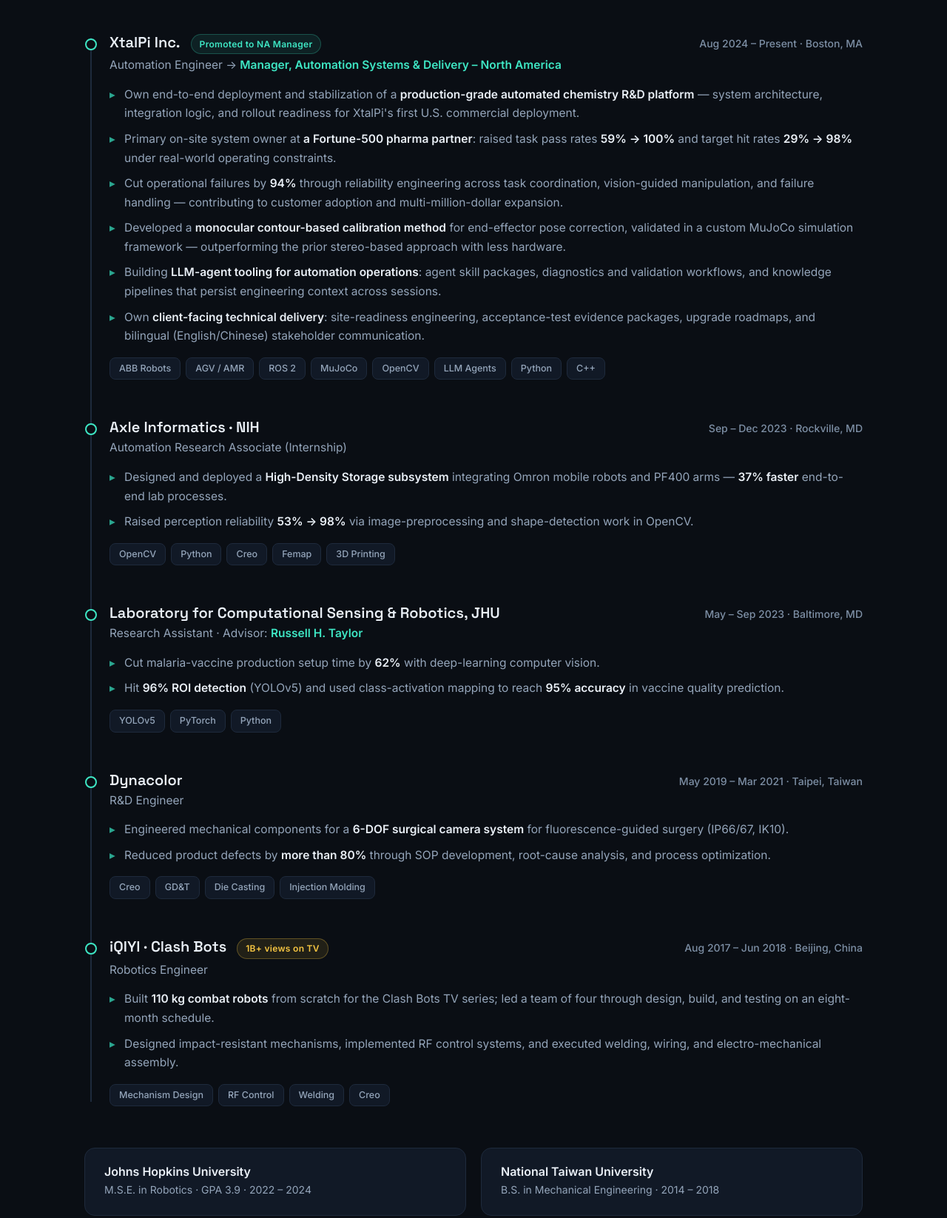
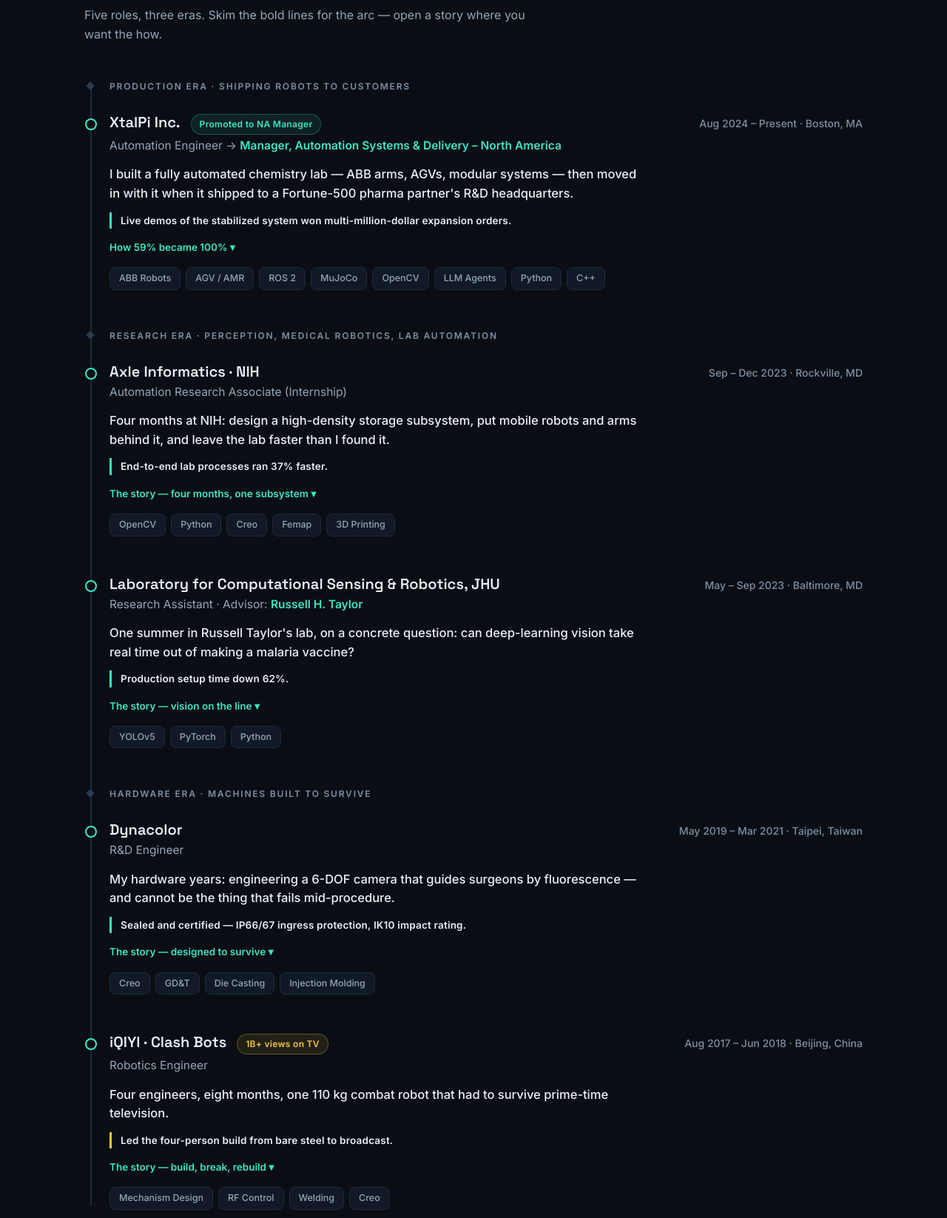
Before and after one commit to AustinHuang823/AustinHuang823.github.io, a plain HTML site: page index.html in a window 1280 px wide. Shown: the part 1127-2773 px from the top of the page at 74% size. Drawn offline with Linux system fonts and the light colour scheme.

Commit message:
Narrative timeline: era markers, story-first jobs, grounded metric restorations

```diff
--- a/index.html
+++ b/index.html
@@ -170,10 +170,18 @@
 .job .role em{color:var(--accent);font-style:normal;font-weight:600}
 .badge{display:inline-block;padding:3px 11px;border-radius:99px;font-size:12px;font-weight:600;letter-spacing:.3px;background:var(--accent-bg);color:var(--accent);border:1px solid rgba(var(--accent-rgb),.25);vertical-align:2px}
 .badge.gold{background:var(--gold-bg);color:var(--gold);border-color:rgba(var(--gold-rgb),.3)}
-.job ul{list-style:none;display:flex;flex-direction:column;gap:9px;margin-bottom:16px}
-.job li{color:var(--muted);padding-left:20px;position:relative;font-size:15.5px}
-.job li::before{content:"▸";position:absolute;left:0;color:var(--accent-dim)}
-.job li strong{color:var(--text);font-weight:600}
+.job-hook{color:var(--text);font-size:16.5px;font-weight:500;line-height:1.55;max-width:720px;margin-bottom:12px}
+.job-sig{border-left:3px solid var(--accent);padding-left:12px;color:var(--text);font-size:13.5px;font-weight:600;letter-spacing:.2px;margin-bottom:14px;max-width:720px}
+.job-sig.gold{border-left-color:var(--gold)}
+.job details.job-story{margin-bottom:16px}
+.job details.job-story summary{cursor:pointer;color:var(--accent);font-size:13.5px;font-weight:600}
+.job details.job-story summary::after{content:" ▾"}
+.job details.job-story[open] summary::after{content:" ▴"}
+.job details.job-story .story-body{padding-top:10px;color:var(--muted);font-size:15px;max-width:720px;display:flex;flex-direction:column;gap:10px}
+.job details.job-story .story-body strong{color:var(--text)}
+.job details.job-story .story-body .links{padding-top:2px}
+.tl-era{position:relative;margin-bottom:26px;color:var(--faint);font-size:12px;font-weight:600;letter-spacing:1.8px;text-transform:uppercase}
+.tl-era::before{content:"";position:absolute;left:-30px;top:5px;width:8px;height:8px;transform:rotate(45deg);background:var(--border2)}
 .chips{display:flex;flex-wrap:wrap;gap:7px}
 .chip{padding:4px 12px;border-radius:8px;background:var(--card);border:1px solid var(--border);color:var(--muted);font-size:12.5px;font-weight:500}
 .edu-row{display:grid;grid-template-columns:1fr 1fr;gap:20px;margin-top:56px}
@@ -403,60 +411,85 @@
     <div class="sec-head reveal">
       <div class="kicker">01 — Experience</div>
       <h2>Shipping robots that work outside the lab</h2>
+      <p>Five roles, three eras. Skim the bold lines for the arc — open a story where you want the how.</p>
     </div>
     <div class="timeline">
+
+      <div class="tl-era reveal">Production era · Shipping robots to customers</div>
 
       <div class="job reveal">
         <div class="job-head"><h3>XtalPi Inc.</h3> <span class="badge">Promoted to NA Manager</span> <span class="period">Aug 2024 – Present · Boston, MA</span></div>
         <div class="role">Automation Engineer → <em>Manager, Automation Systems &amp; Delivery – North America</em></div>
-        <ul role="list">
-          <li>Own end-to-end deployment and stabilization of a <strong>production-grade automated chemistry R&amp;D platform</strong> — system architecture, integration logic, and rollout readiness for XtalPi's first U.S. commercial deployment.</li>
-          <li>Primary on-site system owner at <strong>a Fortune-500 pharma partner</strong>: raised task pass rates <strong>59% → 100%</strong> and target hit rates <strong>29% → 98%</strong> under real-world operating constraints.</li>
-          <li>Cut operational failures by <strong>94%</strong> through reliability engineering across task coordination, vision-guided manipulation, and failure handling — contributing to customer adoption and multi-million-dollar expansion.</li>
-          <li>Developed a <strong>monocular contour-based calibration method</strong> for end-effector pose correction, validated in a custom MuJoCo simulation framework — outperforming the prior stereo-based approach with less hardware.</li>
-          <li>Building <strong>LLM-agent tooling for automation operations</strong>: agent skill packages, diagnostics and validation workflows, and knowledge pipelines that persist engineering context across sessions.</li>
-          <li>Own <strong>client-facing technical delivery</strong>: site-readiness engineering, acceptance-test evidence packages, upgrade roadmaps, and bilingual (English/Chinese) stakeholder communication.</li>
-        </ul>
+        <p class="job-hook">I built a fully automated chemistry lab — ABB arms, AGVs, modular systems — then moved in with it when it shipped to a Fortune-500 pharma partner's R&amp;D headquarters.</p>
+        <p class="job-sig">Live demos of the stabilized system won multi-million-dollar expansion orders.</p>
+        <details class="job-story" data-pid="job-xtalpi">
+          <summary>How 59% became 100%</summary>
+          <div class="story-body">
+            <p>The lab passed <strong>59%</strong> of its tasks when it landed at the partner's R&amp;D headquarters. On-site, I debugged everything with a wire in it — actuators, motor controllers over <strong>Modbus and CAN</strong>, the control software above them — and validated a monocular calibration method in <strong>MuJoCo</strong>. Pass rates hit <strong>100%</strong>, failures fell <strong>94%</strong>, and live demos turned into expansion orders. Delivery ran bilingual, FAT/SAT evidence included. Now: <strong>safety-gated LLM-agent tooling</strong> for operations.</p>
+            <div class="links"><a href="#case-xtalpi">See the production case study ↓</a><a href="case-study.html">Read the full write-up →</a></div>
+          </div>
+        </details>
         <div class="chips"><span class="chip">ABB Robots</span><span class="chip">AGV / AMR</span><span class="chip">ROS 2</span><span class="chip">MuJoCo</span><span class="chip">OpenCV</span><span class="chip">LLM Agents</span><span class="chip">Python</span><span class="chip">C++</span></div>
       </div>
+
+      <div class="tl-era reveal">Research era · Perception, medical robotics, lab automation</div>
 
       <div class="job reveal">
         <div class="job-head"><h3>Axle Informatics · NIH</h3> <span class="period">Sep – Dec 2023 · Rockville, MD</span></div>
         <div class="role">Automation Research Associate (Internship)</div>
-        <ul role="list">
-          <li>Designed and deployed a <strong>High-Density Storage subsystem</strong> integrating Omron mobile robots and PF400 arms — <strong>37% faster</strong> end-to-end lab processes.</li>
-          <li>Raised perception reliability <strong>53% → 98%</strong> via image-preprocessing and shape-detection work in OpenCV.</li>
-        </ul>
+        <p class="job-hook">Four months at NIH: design a high-density storage subsystem, put mobile robots and arms behind it, and leave the lab faster than I found it.</p>
+        <p class="job-sig">End-to-end lab processes ran 37% faster.</p>
+        <details class="job-story" data-pid="job-nih">
+          <summary>The story — four months, one subsystem</summary>
+          <div class="story-body">
+            <p>The High-Density Storage subsystem paired <strong>Omron mobile robots</strong> with <strong>PF400 arms</strong> — structure strength-validated in <strong>Femap</strong> before committing to hardware. The weak link was perception, at 53% reliability; image-preprocessing and shape-detection work in <strong>OpenCV</strong> raised it to <strong>98%</strong>, and the whole lab moved faster for it.</p>
+          </div>
+        </details>
         <div class="chips"><span class="chip">OpenCV</span><span class="chip">Python</span><span class="chip">Creo</span><span class="chip">Femap</span><span class="chip">3D Printing</span></div>
       </div>
 
       <div class="job reveal">
         <div class="job-head"><h3>Laboratory for Computational Sensing &amp; Robotics, JHU</h3> <span class="period">May – Sep 2023 · Baltimore, MD</span></div>
         <div class="role">Research Assistant · Advisor: <em><a href="https://engineering.jhu.edu/faculty/russell-taylor/" target="_blank" rel="noopener">Russell H. Taylor</a></em></div>
-        <ul role="list">
-          <li>Cut malaria-vaccine production setup time by <strong>62%</strong> with deep-learning computer vision.</li>
-          <li>Hit <strong>96% ROI detection</strong> (YOLOv5) and used class-activation mapping to reach <strong>95% accuracy</strong> in vaccine quality prediction.</li>
-        </ul>
+        <p class="job-hook">One summer in Russell Taylor's lab, on a concrete question: can deep-learning vision take real time out of making a malaria vaccine?</p>
+        <p class="job-sig">Production setup time down 62%.</p>
+        <details class="job-story" data-pid="job-lcsr">
+          <summary>The story — vision on the line</summary>
+          <div class="story-body">
+            <p>Two models carried the project: <strong>YOLOv5</strong> hitting <strong>96%</strong> on region-of-interest detection, and class-activation mapping reaching <strong>95% accuracy</strong> predicting vaccine quality. The payoff was practical, not academic — less setup, faster production. It was my first taste of vision that had to work for a process, not a paper.</p>
+          </div>
+        </details>
         <div class="chips"><span class="chip">YOLOv5</span><span class="chip">PyTorch</span><span class="chip">Python</span></div>
       </div>
+
+      <div class="tl-era reveal">Hardware era · Machines built to survive</div>
 
       <div class="job reveal">
         <div class="job-head"><h3>Dynacolor</h3> <span class="period">May 2019 – Mar 2021 · Taipei, Taiwan</span></div>
         <div class="role">R&amp;D Engineer</div>
-        <ul role="list">
-          <li>Engineered mechanical components for a <strong>6-DOF surgical camera system</strong> for fluorescence-guided surgery (IP66/67, IK10).</li>
-          <li>Reduced product defects by <strong>more than 80%</strong> through SOP development, root-cause analysis, and process optimization.</li>
-        </ul>
+        <p class="job-hook">My hardware years: engineering a 6-DOF camera that guides surgeons by fluorescence — and cannot be the thing that fails mid-procedure.</p>
+        <p class="job-sig">Sealed and certified — IP66/67 ingress protection, IK10 impact rating.</p>
+        <details class="job-story" data-pid="job-dynacolor">
+          <summary>The story — designed to survive</summary>
+          <div class="story-body">
+            <p>Design-for-manufacturing, end to end: <strong>die-cast and injection-molded parts</strong>, <strong>GD&amp;T tolerancing</strong>, mechanisms articulating a 6-DOF camera for fluorescence-guided surgery. When defects crept into production, I traced root causes and wrote the SOPs that kept them fixed — defects fell <strong>more than 80%</strong>. This is where I learned that reliability is designed, not patched.</p>
+          </div>
+        </details>
         <div class="chips"><span class="chip">Creo</span><span class="chip">GD&amp;T</span><span class="chip">Die Casting</span><span class="chip">Injection Molding</span></div>
       </div>
 
       <div class="job reveal">
         <div class="job-head"><h3>iQIYI · Clash Bots</h3> <span class="badge gold">1B+ views on TV</span> <span class="period">Aug 2017 – Jun 2018 · Beijing, China</span></div>
         <div class="role">Robotics Engineer</div>
-        <ul role="list">
-          <li>Built <strong>110 kg combat robots</strong> from scratch for the Clash Bots TV series; led a team of four through design, build, and testing on an eight-month schedule.</li>
-          <li>Designed impact-resistant mechanisms, implemented RF control systems, and executed welding, wiring, and electro-mechanical assembly.</li>
-        </ul>
+        <p class="job-hook">Four engineers, eight months, one 110 kg combat robot that had to survive prime-time television.</p>
+        <p class="job-sig gold">Led the four-person build from bare steel to broadcast.</p>
+        <details class="job-story" data-pid="job-clashbots">
+          <summary>The story — build, break, rebuild</summary>
+          <div class="story-body">
+            <p>Combat robots don't fail gracefully, so we designed for the hit we couldn't predict: <strong>impact-resistant mechanisms</strong>, <strong>RF control</strong> solid enough for a broadcast arena, welded steel that had to survive and fight again. I led the team of four through design, build, wiring, and testing — doing the welding myself when it came to it — on an eight-month schedule.</p>
+            <div class="links"><a href="#case-clashbots">Watch it fight ↓</a></div>
+          </div>
+        </details>
         <div class="chips"><span class="chip">Mechanism Design</span><span class="chip">RF Control</span><span class="chip">Welding</span><span class="chip">Creo</span></div>
       </div>
 
@@ -478,7 +511,7 @@
     </div>
     <div class="proj-grid">
 
-      <div class="card reveal wide" data-tags="production">
+      <div class="card reveal wide" data-tags="production" id="case-xtalpi">
         <div class="media gauge" role="img" aria-label="Task pass rate improved from 59 to 100 percent — failure modes isolated by ablation testing and sensor drift engineered out. Target hit rate from 29 to 98 percent, driven by a purpose-built error model tuned on production data. Operational failures down 94 percent — every incident root-caused, fixes proven on production runs.">
           <div class="gauge-col" aria-hidden="true">
             <div class="gauge-wrap">
@@ -501,7 +534,7 @@
           <div class="impact">59→100% task pass rate · −94% operational failures, on site at a Fortune-500 pharma partner</div>
           <p>XtalPi's first U.S. commercial deployment: an automated chemistry R&amp;D platform — robot arms, AGVs, vision, and scheduling — that had to hold up under a customer's real operating constraints. As primary on-site system owner, I led the reliability overhaul that took it from demo-grade to production-grade, contributing to customer adoption and a multi-million-dollar expansion. Details are proprietary — I’m happy to walk through them live.</p>
           <div class="chips"><span class="chip">ABB Robots</span><span class="chip">AGV / AMR</span><span class="chip">Vision-Guided Manipulation</span><span class="chip">Reliability Engineering</span><span class="chip">Ablation Testing</span><span class="chip">Error Modeling</span><span class="chip">Root-Cause Analysis</span><span class="chip">System Architecture</span><span class="chip">Python</span><span class="chip">C++</span></div>
-          <div class="links"><a href="https://www.linkedin.com/feed/update/urn:li:activity:7339295576313733120/" target="_blank" rel="noopener">See the lab — official XtalPi post</a><a href="mailto:chuan120@alumni.jh.edu?subject=Production%20case%20study%20walkthrough" aria-label="Email me for a case study walkthrough">Ask for a walkthrough</a></div>
+          <div class="links"><a href="case-study.html">Read the full case study →</a><a href="https://www.linkedin.com/feed/update/urn:li:activity:7339295576313733120/" target="_blank" rel="noopener">See the lab — official XtalPi post</a><a href="mailto:chuan120@alumni.jh.edu?subject=Production%20case%20study%20walkthrough" aria-label="Email me for a case study walkthrough">Ask for a walkthrough</a></div>
         </div>
       </div>
 
@@ -563,7 +596,7 @@
         </div>
       </div>
 
-      <div class="card reveal" data-tags="hardware">
+      <div class="card reveal" data-tags="hardware" id="case-clashbots">
         <div class="media">
           <span class="corner-badge badge gold">As seen on TV</span>
           <video controls muted loop playsinline preload="none" poster="assets/media/clashbots_poster.jpg" src="assets/media/clashbots.mp4" aria-label="Clash Bots combat robot competing on the TV show"></video>
@@ -635,10 +668,10 @@
         </div>
       </details>
       <details class="proj-row reveal" data-tags="medical perception">
-        <summary><span class="row-title">Extending Human Perception with HoloLens 2</span><span class="row-impact">Radar mini-map AR UI for objects beyond the headset's field of view</span><span class="row-meta">XR</span><span class="row-chev" aria-hidden="true">▾</span></summary>
+        <summary><span class="row-title">Extending Human Perception with HoloLens 2</span><span class="row-impact">Effective field of view +33%, past 180° — via a radar mini-map AR UI</span><span class="row-meta">XR</span><span class="row-chev" aria-hidden="true">▾</span></summary>
         <div class="row-body">
           <div class="row-text">
-            <p>Unlocks HoloLens 2 Research Mode to tap all four environmental grayscale cameras, tracking ArUco-marked objects in real time and surfacing their position and height on a radar-style AR mini-map — inside and outside the native field of view.</p>
+            <p>Unlocks HoloLens 2 Research Mode to tap all four environmental grayscale cameras, tracking ArUco-marked objects in real time — within 5% tracking error — and surfacing their position and height on a radar-style AR mini-map, expanding the user's effective field of view by 33% to beyond 180°.</p>
             <div class="chips"><span class="chip">Unity</span><span class="chip">C#</span><span class="chip">ArUco</span><span class="chip">HoloLens 2</span></div>
             <div class="links"><a href="https://github.com/AustinHuang823/Increase-Human-FoV-Using-Hololens" target="_blank" rel="noopener">Code</a></div>
           </div>
@@ -667,10 +700,10 @@
         </div>
       </details>
       <details class="proj-row reveal" data-tags="perception">
-        <summary><span class="row-title">Structure-from-Motion 3D Reconstruction</span><span class="row-impact">Camera trajectories + dense 3D geometry recovered from monocular video</span><span class="row-meta">CV</span><span class="row-chev" aria-hidden="true">▾</span></summary>
+        <summary><span class="row-title">Structure-from-Motion 3D Reconstruction</span><span class="row-impact">Matching accuracy +70% via Lowe's ratio test — 3D geometry from monocular video</span><span class="row-meta">CV</span><span class="row-chev" aria-hidden="true">▾</span></summary>
         <div class="row-body">
           <div class="row-text">
-            <p>A Structure-from-Motion pipeline recovering camera trajectories and 3D geometry from image sequences — feature matching, pose estimation, and reconstruction from ordinary video content.</p>
+            <p>A Structure-from-Motion pipeline recovering camera trajectories and 3D geometry from image sequences — feature matching hardened with Lowe's distance-ratio test (+70% matching accuracy), pose estimation, and reconstruction from ordinary video content.</p>
             <div class="chips"><span class="chip">Python</span><span class="chip">OpenCV</span><span class="chip">SfM</span></div>
             <div class="links"><a href="https://github.com/AustinHuang823/Video-Content-3D-Model-Rebuilt-App" target="_blank" rel="noopener">Code</a></div>
           </div>
```
